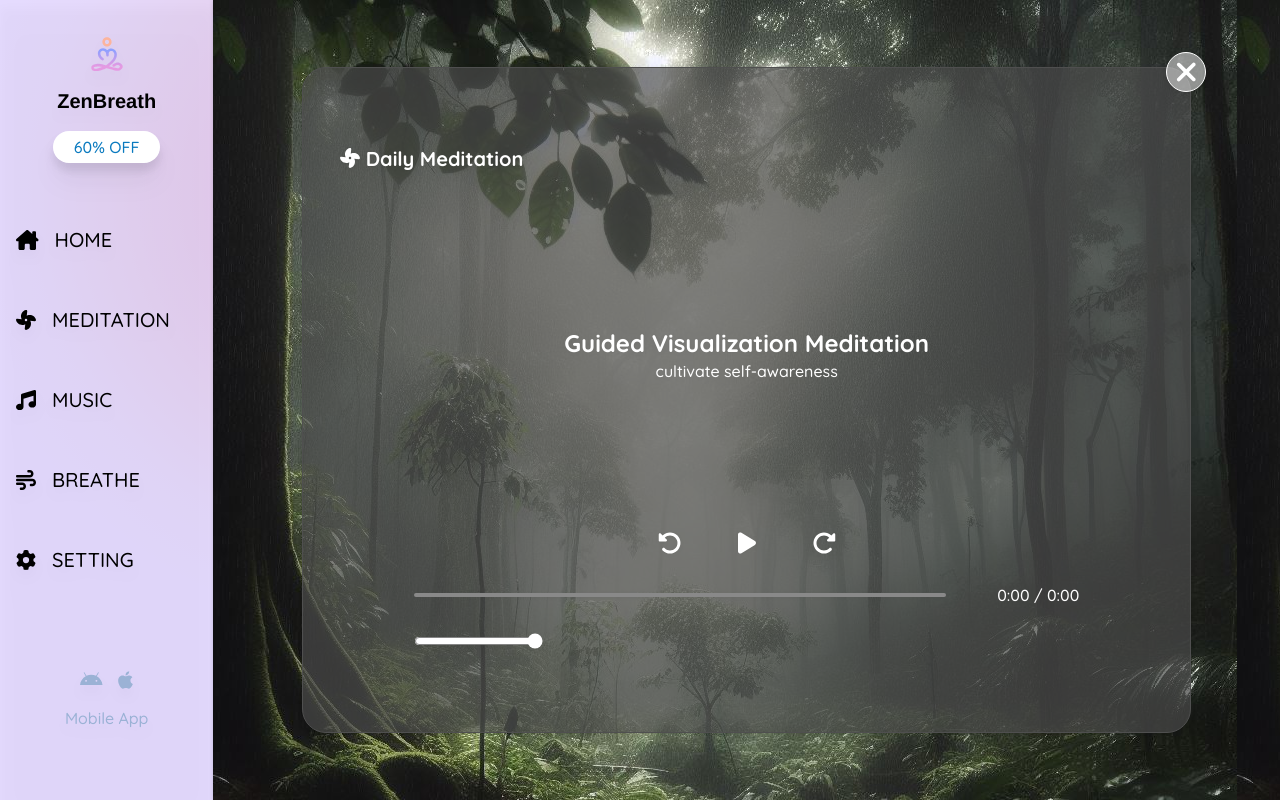
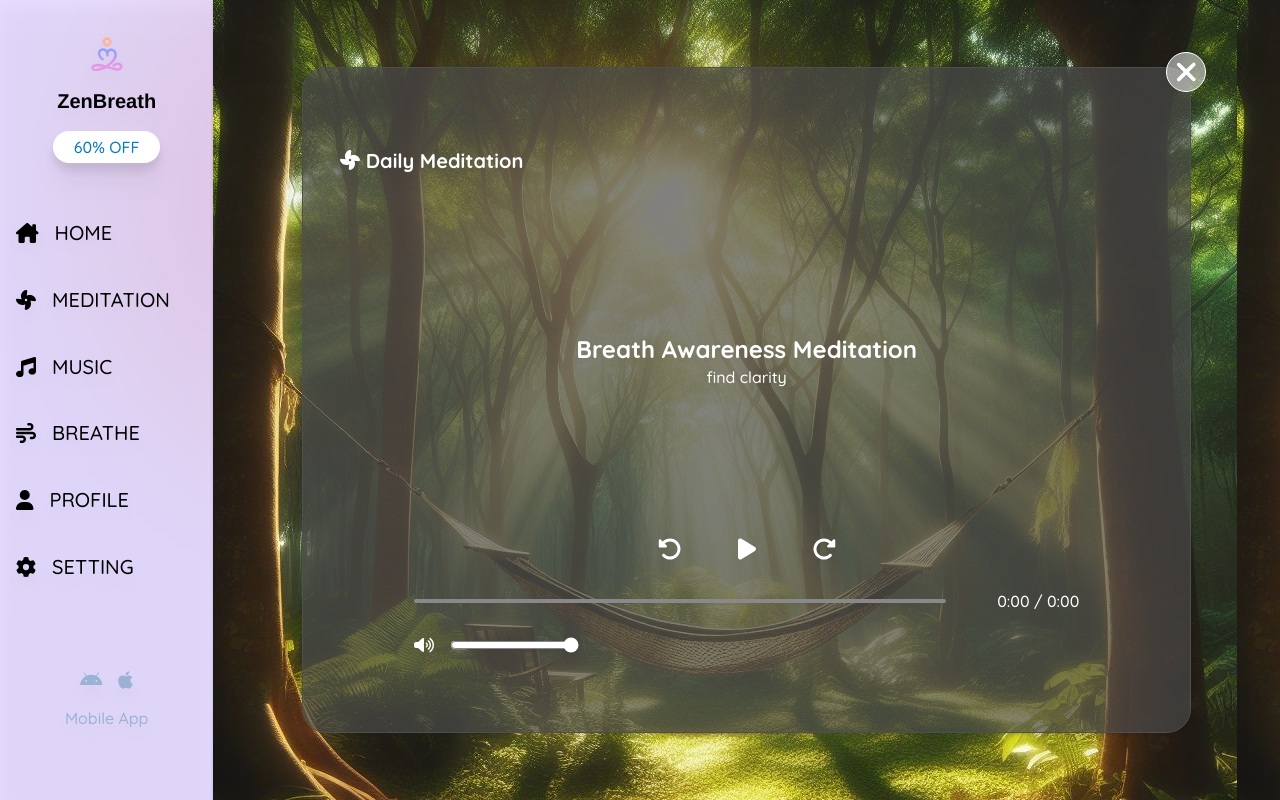
Before and after one commit to yoo-ran/zen-breath, a React (Create React App) app: page /meditation in a window 1280 px wide. Both pictures are taken after a click on the button "Play Music". Built offline with nearby package versions, Linux system fonts and the light colour scheme.

Commit message:
music revised

```diff
--- a/package.json
+++ b/package.json
@@ -9,7 +9,7 @@
     "@fortawesome/free-solid-svg-icons": "^6.5.2",
     "@fortawesome/react-fontawesome": "^0.2.2",
     "@splinetool/react-spline": "2.2.2",
-    "@splinetool/runtime": "0.9.145",
+    "@splinetool/runtime": "^0.9.526",
     "@testing-library/jest-dom": "^6.4.6",
     "@testing-library/react": "^16.0.0",
     "@testing-library/user-event": "^14.5.2",
--- a/src/App.js
+++ b/src/App.js
@@ -12,7 +12,7 @@ import Profile from './pages/Profile';
 const App = () => {
     return (
         <Router>
-          <div className='relative flex justify-between h-screen overflow-hidden'>
+          <div className='relative flex justify-between h-lvh overflow-hidden'>
             <div id="gradient" className='-z-10 absolute w-3/4 h-full -top-52 -left-20'></div>
             <div id="gradient" className='-z-10 absolute w-3/4 h-full -top-24 -right-96'></div>
             <div id="gradient" className='-z-10 absolute w-3/4 h-full top-80 left-64'></div>
--- a/src/components/Header.js
+++ b/src/components/Header.js
@@ -2,7 +2,7 @@
 import React from 'react';
 import { Link } from 'react-router-dom';
 import { FontAwesomeIcon } from '@fortawesome/react-fontawesome'
-import { faHouseChimney, faFan, faMusic, faClover, faGear, faWind } from '@fortawesome/free-solid-svg-icons'
+import { faHouseChimney, faFan, faMusic, faClover, faGear, faWind, faUser } from '@fortawesome/free-solid-svg-icons'
 import { faAndroid, faApple} from '@fortawesome/free-brands-svg-icons'
 
 import { ReactComponent as Logo } from "../assets/logo-02.svg"
@@ -25,7 +25,8 @@ const Header = () => {
                     <li className={` w-full h-full flex items-center`}><Link to="/meditation" className={`flex items-center md:gap-x-4 hover:text-white`}><FontAwesomeIcon icon={faFan} /> Meditation</Link></li>
                     <li className={` w-full h-full flex items-center`}><Link to="/Music" className={`flex items-center md:gap-x-4 hover:text-white`}><FontAwesomeIcon icon={faMusic} /> Music</Link></li>
                     <li className={` w-full h-full flex items-center`}><Link to="/breath" className={`flex items-center md:gap-x-4 hover:text-white`}><FontAwesomeIcon icon={faWind} /> Breathe</Link></li>
-                    <li className={` w-full h-full flex items-center`}><Link to="/profile" className={`flex items-center md:gap-x-4 hover:text-white`}><FontAwesomeIcon icon={faGear} /> Setting</Link></li>
+                    <li className={` w-full h-full flex items-center`}><Link to="/profile" className={`flex items-center md:gap-x-4 hover:text-white`}><FontAwesomeIcon icon={faUser} /> Profile</Link></li>
+                    <li className={` w-full h-full flex items-center`}><Link to="/setting" className={`flex items-center md:gap-x-4 hover:text-white`}><FontAwesomeIcon icon={faGear} /> Setting</Link></li>
                 </ul>
             </nav>
             <footer className={`md:h-1/4 flex flex-col items-center justify-center text-footer md:gap-y-4 `}>
--- a/src/components/MusicPlay.js
+++ b/src/components/MusicPlay.js
@@ -1,6 +1,6 @@
 import { useState, useRef, useEffect } from 'react';
 import { FontAwesomeIcon } from '@fortawesome/react-fontawesome'
-import { faPause, faPlay, faRotateLeft, faRotateRight, faFan, faXmark } from '@fortawesome/free-solid-svg-icons'
+import { faPause, faPlay, faRotateLeft, faRotateRight, faFan, faXmark, faVolumeHigh, faVolumeLow, faVolumeOff } from '@fortawesome/free-solid-svg-icons'
 
 import Images from '../components/importImg';
 import Music1 from "../assets/music1.mp3"
@@ -101,11 +101,23 @@ const MusicPlay = ({item, openM, setOpenM}) => {
         setOpenM(!openM);
     }
 
+    console.log(Number(volume));
+
+    const volumeIcon = () =>{
+      if(Number(volume) == 1){
+        return <FontAwesomeIcon icon={faVolumeHigh} />
+      }else if(Number(volume)>0 && Number(volume)<1){
+        return <FontAwesomeIcon icon={faVolumeLow} />
+      }else{
+        return <FontAwesomeIcon icon={faVolumeOff} />
+      }
+    }
+
 
   return (
 
         <div
-            style={{backgroundImage: `url(${Images[item.id-1]})`}}
+            style={{backgroundImage: `url(${Images[item.id-2]})`}}
             className={`absolute flex  justify-center items-center w-full h-full z-50 ${close ? "":"hidden"} `}>
             <audio ref={audioRef} src={Music1} />
 
@@ -140,7 +152,8 @@ const MusicPlay = ({item, openM, setOpenM}) => {
                         <span className="time-display text-white text-right w-3/12 ">{formatTime(currentTime)} / {formatTime(duration)}</span>
                     </section>
 
-                    <div className="volume-control">
+                    <div className="volume-control text-white flex items-center gap-x-4">
+                        {volumeIcon()}
                         <input
                             type="range" min="0" max="1" step="0.01"
                             value={volume}
--- a/src/index.css
+++ b/src/index.css
@@ -38,12 +38,15 @@ code {
 
 #item:nth-child(3) {
   left: 23%;
+  filter: brightness(70%);
 }
 #item:nth-child(4) {
   left: calc(23% + 200px);
+  filter: brightness(70%);
 }
 #item:nth-child(5) {
   left: calc(23% + 400px);
+  filter: brightness(70%);
 }
 #item:nth-child(6) {
   left: calc(20% + 600px);
@@ -55,7 +58,7 @@ code {
   width: min(30vw, 400px);
   position: absolute;
   top: 40%;
-  left: 33%;
+  left: 35%;
   text-align:center;
   transform: translateY(-50%);
   color: white;
@@ -76,12 +79,17 @@ code {
 
 .content button {
   width: fit-content;
-  background-color: rgba(0, 0, 0, 0.1);
+  background-color: rgba(255, 255, 255, 0.1);
+  backdrop-filter: blur(10px);
   color: white;
   border: 2px solid white;
   border-radius: 0.25rem;
   padding: 0.5rem;
   cursor: pointer;
+}
+
+.content button:hover{
+  background-color: rgba(255, 255, 255, 0.3);
 }
 
 #item:nth-of-type(2) .content {
--- a/src/pages/BreathPage.js
+++ b/src/pages/BreathPage.js
@@ -1,4 +1,5 @@
 import { useRef, useState, useEffect } from 'react';
+// "@splinetool/runtime": "^0.9.145",
 
 
 import Spline from '@splinetool/react-spline';
--- a/src/pages/MeditationPage.js
+++ b/src/pages/MeditationPage.js
@@ -46,7 +46,7 @@ const Meditation = () => {
             </section>
 
             <section className='relative'>
-                <div className='slider h-lvh'>
+                <div className='slider h-lvh '>
                         <div
                             id='item'
                             className='z-20 absolute top-60 w-44 h-44 -translate-y-1/2 bg-cover rounded-3xl  drop-shadow transition-all'
@@ -60,12 +60,11 @@ const Meditation = () => {
                         <div
                             id='item'
                             className='z-20 absolute top-60 w-44 h-44 -translate-y-1/2 bg-cover rounded-3xl  drop-shadow-3xl transition-all'
-                            style={{ backgroundImage: `url(${require('../assets/zenbreath/7.jpeg')})` }}>
+                            style={{ backgroundImage: `url(${require('../assets/zenbreath/2.jpeg')})` }}>
                             <div className='content'>
-                                <h2 className='title font-bold text-2xl'>"{data[7].name}"</h2>
-                                <p className='description'>{data[7].meditation_goal}</p>
-                                <button onClick={()=>musicID(data[7])}>Play Music</button>
-
+                                <h2 className='title font-bold text-2xl'>"{data[2].name}"</h2>
+                                <p className='description'>{data[2].meditation_goal}</p>
+                                <button onClick={()=>musicID(data[2])}>Play Music</button>
                             </div>
                         </div>
                         <div
@@ -81,11 +80,11 @@ const Meditation = () => {
                         <div
                             id='item'
                             className='z-10 absolute top-60 w-44 h-44 -translate-y-1/2 bg-cover rounded-3xl drop-shadow-3xl transition-all'
-                            style={{ backgroundImage: `url(${require('../assets/zenbreath/9.jpeg')})` }}>
+                            style={{ backgroundImage: `url(${require('../assets/zenbreath/4.jpeg')})` }}>
                             <div className='content'>
-                            <h2 className='title font-bold text-2xl'>"{data[9].name}"</h2>
-                                <p className='description'>{data[9].meditation_goal}</p>
-                                <button onClick={()=>musicID(data[9])}>Play Music</button>
+                            <h2 className='title font-bold text-2xl'>"{data[4].name}"</h2>
+                                <p className='description'>{data[4].meditation_goal}</p>
+                                <button onClick={()=>musicID(data[4])}>Play Music</button>
                             </div>
                         </div>
                         <div
--- a/src/pages/Profile.js
+++ b/src/pages/Profile.js
@@ -4,6 +4,8 @@ import { faClover } from '@fortawesome/free-solid-svg-icons'
 import {getAllData} from "../data/contents"
 import MusicItem from '../components/MusicItem';
 import Calendar from '../components/Calendar/Calendar';
+import SearchBar from '../components/SearchBar';
+import { Component } from 'react';
 
 const Profile = () => {
     let data = getAllData()
@@ -11,7 +13,10 @@ const Profile = () => {
         <div className='flex flex-col  gap-y-24 md:px-12 md:pt-12'>
             <section className='flex justify-between'>
                 <h1 className='font-bold text-xl'><FontAwesomeIcon icon={faClover} /> Profile</h1>
-                <p>filter</p>
+                <div >
+                    <SearchBar/>
+                </div>
+
             </section>
 
             <section className='flex justify-between' >
--- a/src/pages/Settings.js
+++ b/src/pages/Settings.js
@@ -22,7 +22,7 @@ const Settings = () => {
         {icon:"faArrowRightToBracket", title:"Logout"}
     ]
     return(
-        <div className='flex flex-col  gap-y-24 md:px-12 md:pt-12'>
+        <div className='flex flex-col gap-y-24 md:px-12 md:pt-12'>
             <section className='flex justify-between items-start'>
                 <h1 className='font-bold text-xl'><FontAwesomeIcon icon={faGear} /> Setting</h1>
                 <div>
```
Also changed, not shown: 1 other file (tests, documents, lock files or other folders).
